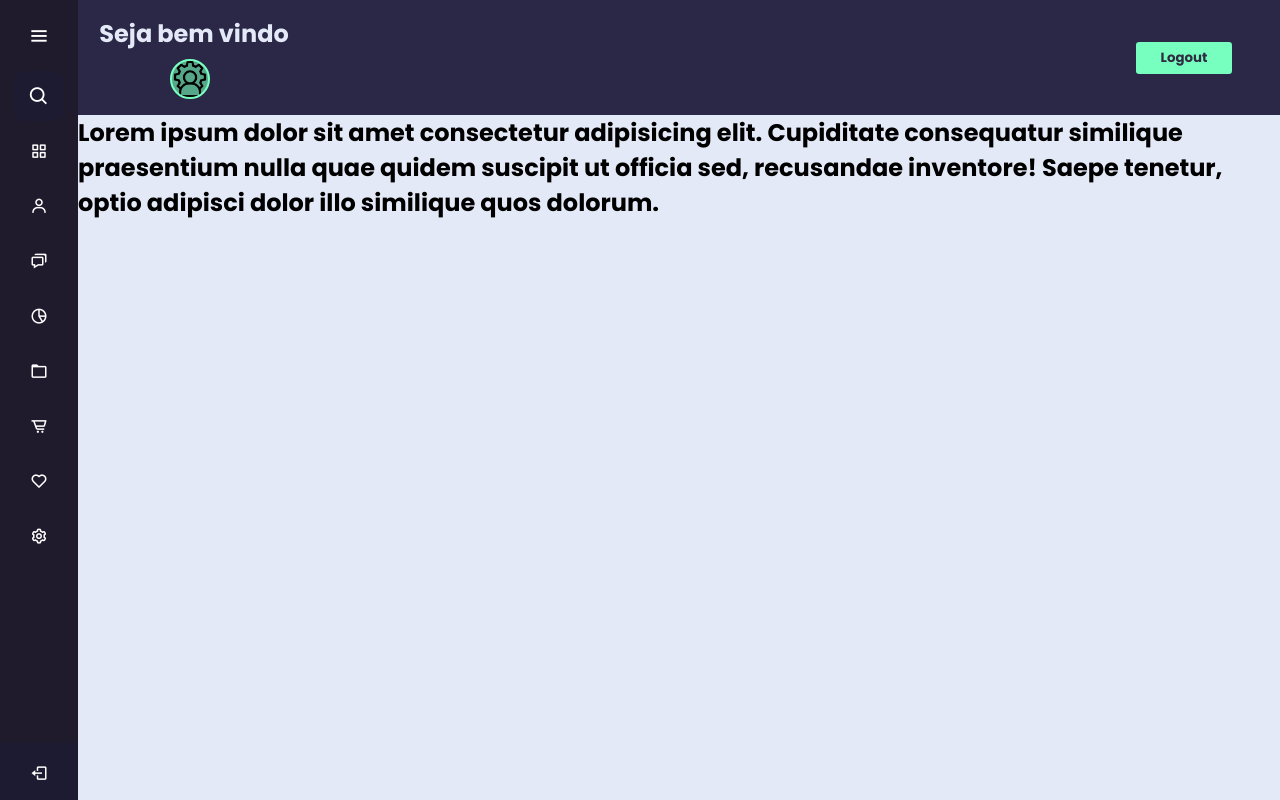
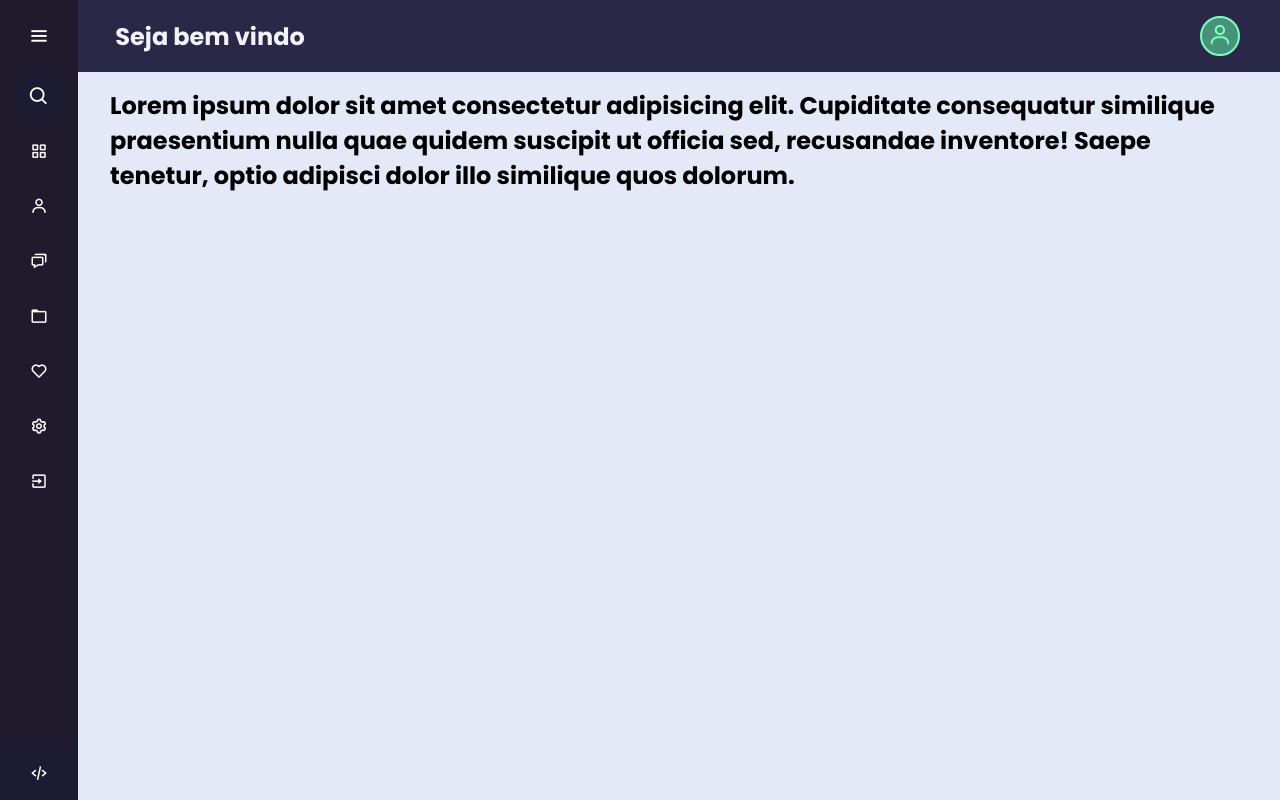
Before and after one commit to Patrick-Diniz/login_validation, a plain HTML site: page pages/home/home.html in a window 1280 px wide. Drawn offline with nearby package versions, Linux system fonts and the light colour scheme.

Commit message:
reajustando sidebar

```diff
--- a/pages/home/home.css
+++ b/pages/home/home.css
@@ -205,7 +205,7 @@
 .sidebar li.profile .job {
   font-size: 12px;
 }
-.sidebar .profile #log_out {
+.sidebar .profile #creator_user {
   position: absolute;
   top: 50%;
   right: 0;
@@ -217,7 +217,7 @@
   border-radius: 0px;
   transition: all 0.5s ease;
 }
-.sidebar.open .profile #log_out {
+.sidebar.open .profile #creator_user {
   width: 50px;
   background: none;
 }
@@ -246,7 +246,7 @@
   width: 100%;
   background: #2b2847;
 
-  padding: 1rem;
+  padding: 1rem 2rem;
 
   display: flex;
   align-items: center;
@@ -254,7 +254,7 @@
 }
 
 .header_title {
-  color: #e4e9f7;
+  color: #f1f3fa;
 }
 
 .header_info {
@@ -269,19 +269,24 @@
 .header_user_info {
   display: flex;
   justify-content: center;
+  align-items: center;
   gap: 0.5rem;
 }
 
 .header_user {
-  color: #6ae2aa;
+  color: #55eba5;
 }
 
 .user_img {
   width: 40px;
   height: 40px;
 
+  display: flex;
+  justify-content: center;
+  align-items: center;
+
   border-radius: 50%;
-  background: #6ae2aaad;
+  background: #55c591ad;
 
   border: 2px solid #77ffc0;
 }
@@ -293,25 +298,11 @@
   border-radius: 50%;
 }
 
-.logout_btn {
-  width: 6rem;
-  height: 2rem;
-
-  border-radius: 0.2rem;
-
-  color: #2f2b41;
-
-  background: #77ffc0;
-
-  outline: none;
-  border: none;
-
-  margin-right: 2rem;
+.bx-log-out {
   cursor: pointer;
-
-  font-weight: 700;
 }
 
-.logout_btn:hover {
-  background: #70eeb3;
+/* Main Section */
+.main_section {
+  padding: 1rem 2rem;
 }
--- a/pages/home/home.html
+++ b/pages/home/home.html
@@ -45,25 +45,12 @@
         </li>
         <li>
           <a href="#">
-            <i class="bx bx-pie-chart-alt-2"></i>
-            <span class="links_name">Analytics</span>
-          </a>
-          <span class="tooltip">Analytics</span>
-        </li>
-        <li>
-          <a href="#">
             <i class="bx bx-folder"></i>
             <span class="links_name">File Manager</span>
           </a>
           <span class="tooltip">Files</span>
         </li>
-        <li>
-          <a href="#">
-            <i class="bx bx-cart-alt"></i>
-            <span class="links_name">Order</span>
-          </a>
-          <span class="tooltip">Order</span>
-        </li>
+
         <li>
           <a href="#">
             <i class="bx bx-heart"></i>
@@ -78,15 +65,23 @@
           </a>
           <span class="tooltip">Setting</span>
         </li>
+        <li>
+          <a href="#">
+            <i class='bx bx-exit' onclick="logout()"></i>
+            <span class="links_name">Logout</span>
+          </a>
+          <span class="tooltip">Logout</span>
+        </li>
         <li class="profile">
           <div class="profile-details">
             <!--<img src="profile.jpg" alt="profileImg">-->
             <div class="name_job">
-              <div class="name">Prem Shahi</div>
-              <div class="job">Web designer</div>
+              <div class="name">Patrick Diniz</div>
+              <div class="job">Front-end Developer</div>
             </div>
+              <i class="bx bx-code-alt" id="creator_user"></i>
           </div>
-          <i class="bx bx-log-out" id="log_out"></i>
+
         </li>
       </ul>
     </div>
@@ -98,19 +93,16 @@
 
             <h1 class="header_title">Seja bem vindo</h1>
 
-            <div class="header_user_info">
-                <div class="user_img">
-                    <img src="../../src/img/admin.png">
-                </div>
-                <h2 class="header_user" id="username"></h2>
-            </div>
-
-        </div>
-
-        <button class="logout_btn" id="logout" onclick="logout()">Logout</input>
+          </div>
+          <div class="header_user_info">
+              <div class="user_img">
+                <i class='bx bx-user bx-sm'style='color:#77ffc0' ></i>
+              </div>
+              <h2 class="header_user" id="username"></h2>
+          </div>
     </header>
 
-    <main>
+    <main class="main_section">
         <h1>Lorem ipsum dolor sit amet consectetur adipisicing elit. Cupiditate consequatur similique
             praesentium nulla quae quidem suscipit ut officia sed, recusandae inventore! Saepe tenetur, optio
             adipisci dolor illo similique quos dolorum.</h1>
```
